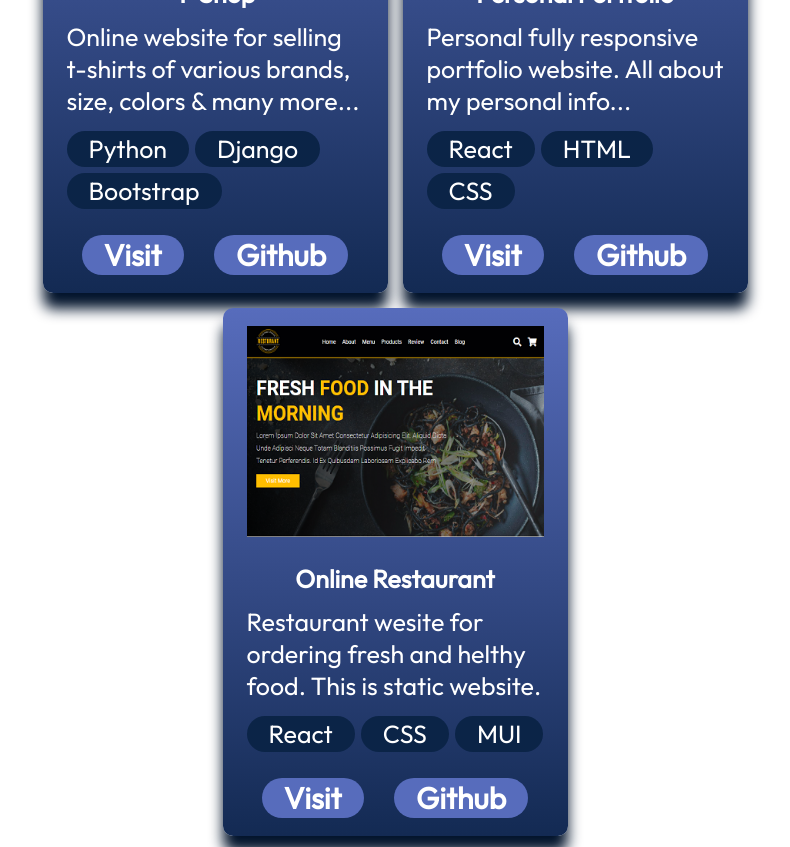
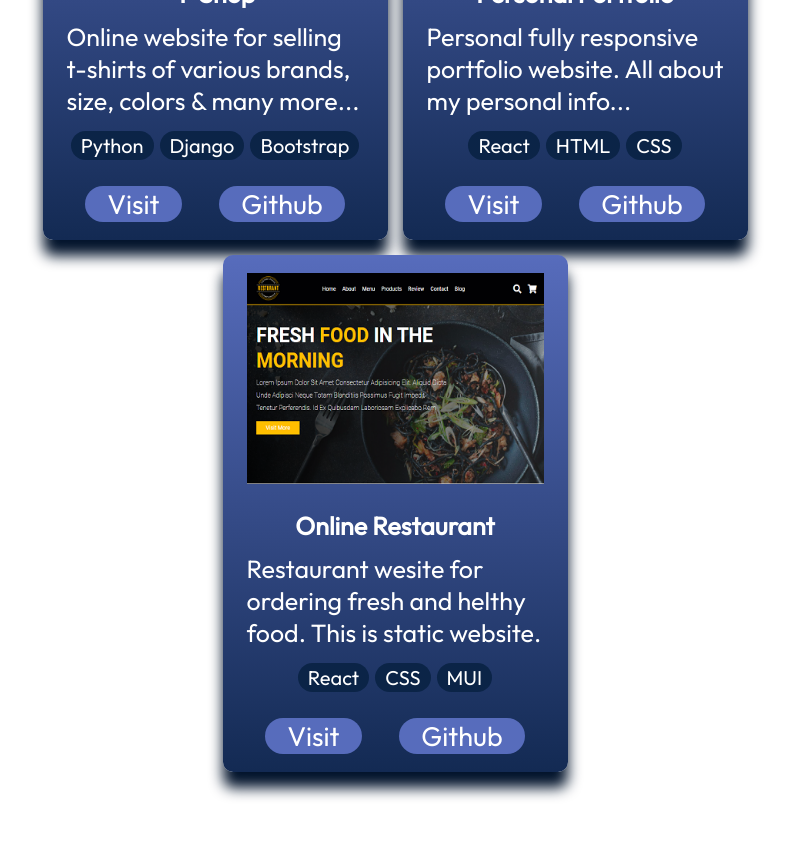
Before and after one commit to Hitesh-93/Personal-Portfolio, a React (Vite) app: page / in a window 1280 px wide. Shown: the part 2180-3027 px from the top of the page, without its empty margins (245-1035 px from the left). Built offline with nearby package versions, Linux system fonts and the light colour scheme.

Commit message:
first commit

```diff
--- a/src/components/Projects/ProjectCard.module.css
+++ b/src/components/Projects/ProjectCard.module.css
@@ -37,14 +37,16 @@
     flex-wrap: wrap;
     gap: 6px;
     list-style: none;
+    justify-content: center;
 }
 
 .skill {
-    font-size: 25px;
-    font-weight: 400;
+    font-size: 20px;
+    font-weight: 300;
     border-radius: 100px;
     background: var(--color-dark);
-    padding: 2px 22px;
+    padding: 2px 10px;
+
 }
 
 .links {
@@ -57,9 +59,14 @@
 .link {
     text-decoration: none;
     color: var(--color-text);
-    font-size: 30px;
-    font-weight: 600;
+    font-size: 27px;
+    font-weight: 500;
     border-radius: 100px;
     background: var(--color-primary);
     padding: 1px 22px;
 }
+
+
+.link:hover {
+    background: var(--color-dark);
+}
```
